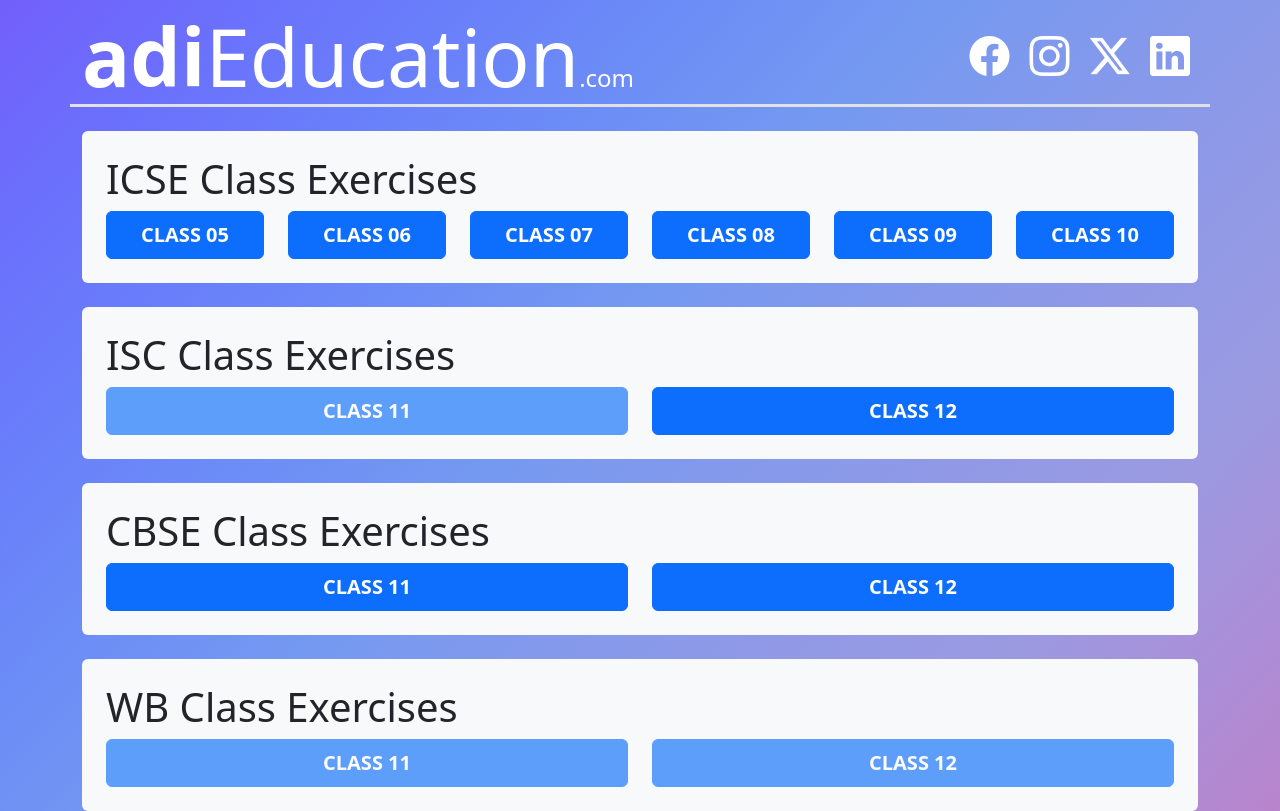
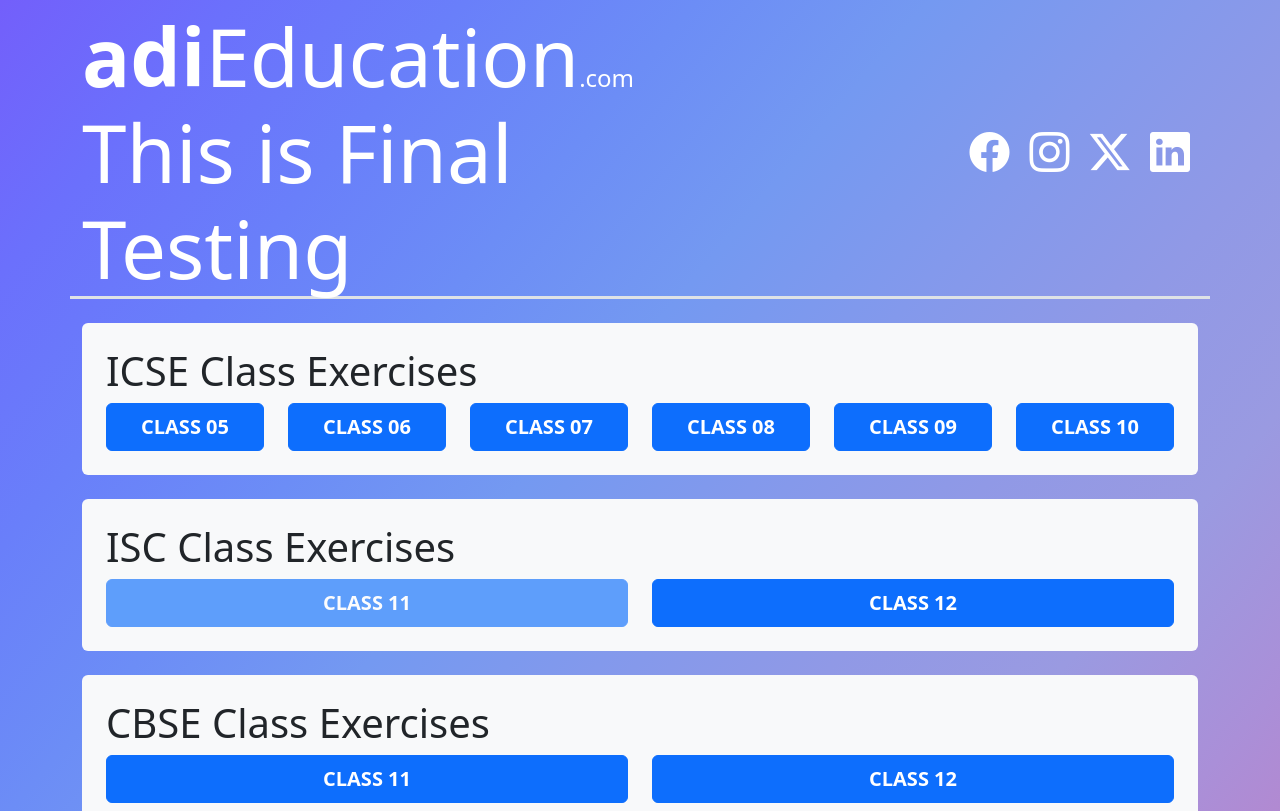
Before and after one commit to myselfaritradas/LearnWithAritra, a plain HTML site: page index.html in a window 1280 px wide. Shown: the top 811 px of the page. Drawn offline with nearby package versions, Linux system fonts and the light colour scheme.

Commit message:
Testing Again

```diff
--- a/index.html
+++ b/index.html
@@ -31,6 +31,7 @@
         <div class="logo">
           <div class="display-1 text-white">
             <span class="fw-bold">adi</span><span>Education</span><span class="fs-4">.com</span>
+            <span>This is Final Testing</span>
           </div>
         </div>
       </div>
```
